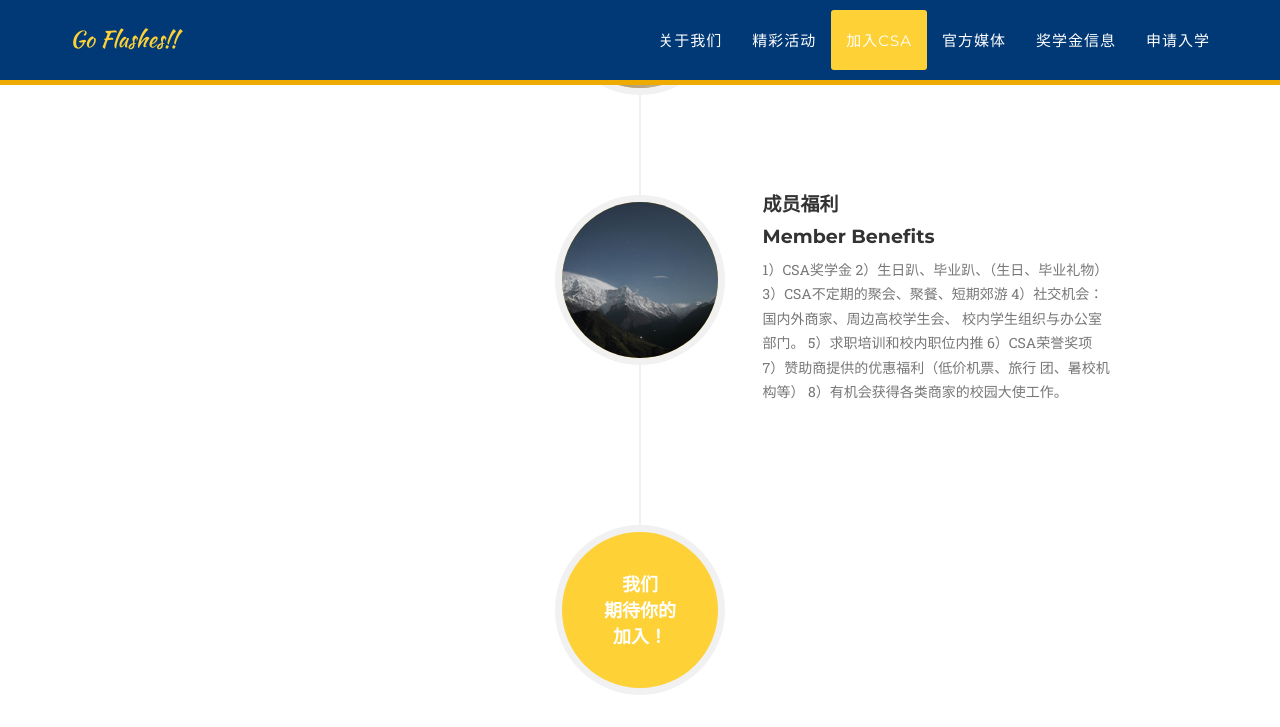
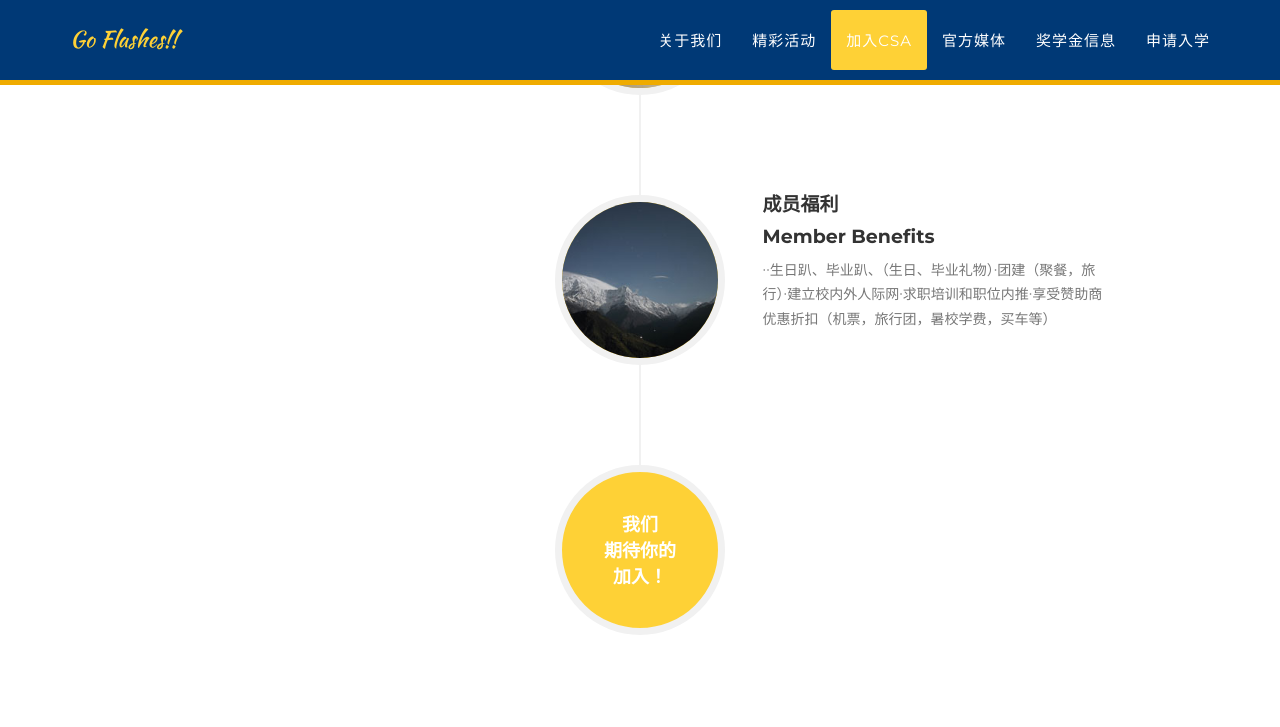
Before and after one commit to csakent/csakent.github.io, a Jekyll site: the page built from index.html, in a window 1280 px wide and 900 px high, scrolled down 3348 px. Shown: the top 727 px of the window. Built offline with Jekyll 4.4.1, drawn with Linux system fonts in a browser that asks for light colours; some web fonts are replaced.

```diff
--- a/_includes/about.html
+++ b/_includes/about.html
@@ -62,23 +62,8 @@
                                     <h4 class="subheading">Member Benefits</h4>
                                 </div>
                                 <div class="timeline-body">
-                                    <p class="text-muted">1）CSA奖学金
+                                    <p class="text-muted">··生日趴、毕业趴、（生日、毕业礼物）·团建（聚餐，旅行）·建立校内外人际网·求职培训和职位内推·享受赞助商优惠折扣（机票，旅行团，暑校学费，买车等）</p>
 
-                                        2）生日趴、毕业趴、（生日、毕业礼物）
-
-                                        3）CSA不定期的聚会、聚餐、短期郊游
-
-                                        4）社交机会：国内外商家、周边高校学生会、
-                                        校内学生组织与办公室部门。
-
-                                        5）求职培训和校内职位内推
-
-                                        6）CSA荣誉奖项
-
-                                        7）赞助商提供的优惠福利（低价机票、旅行
-                                        团、暑校机构等）
-
-                                        8）有机会获得各类商家的校园大使工作。</p>
                                 </div>
                             </div>
                         </li>
```
